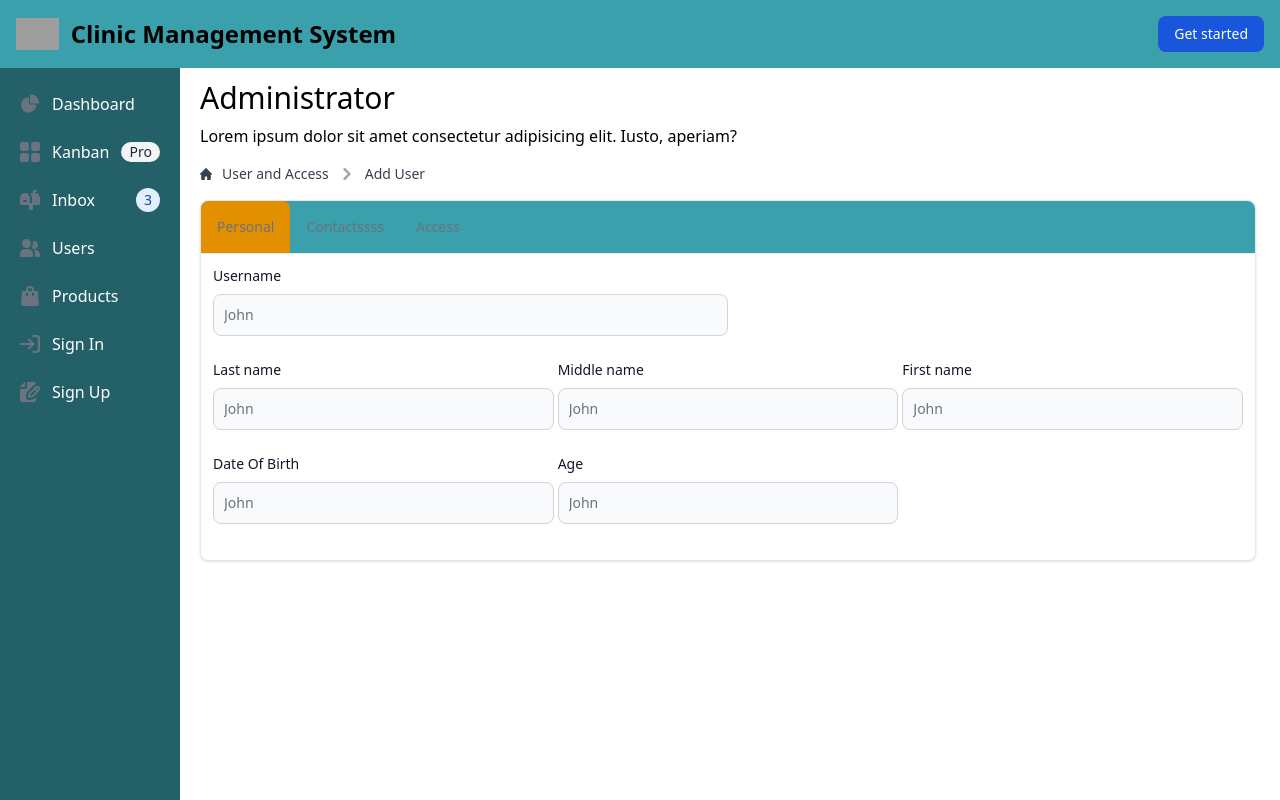
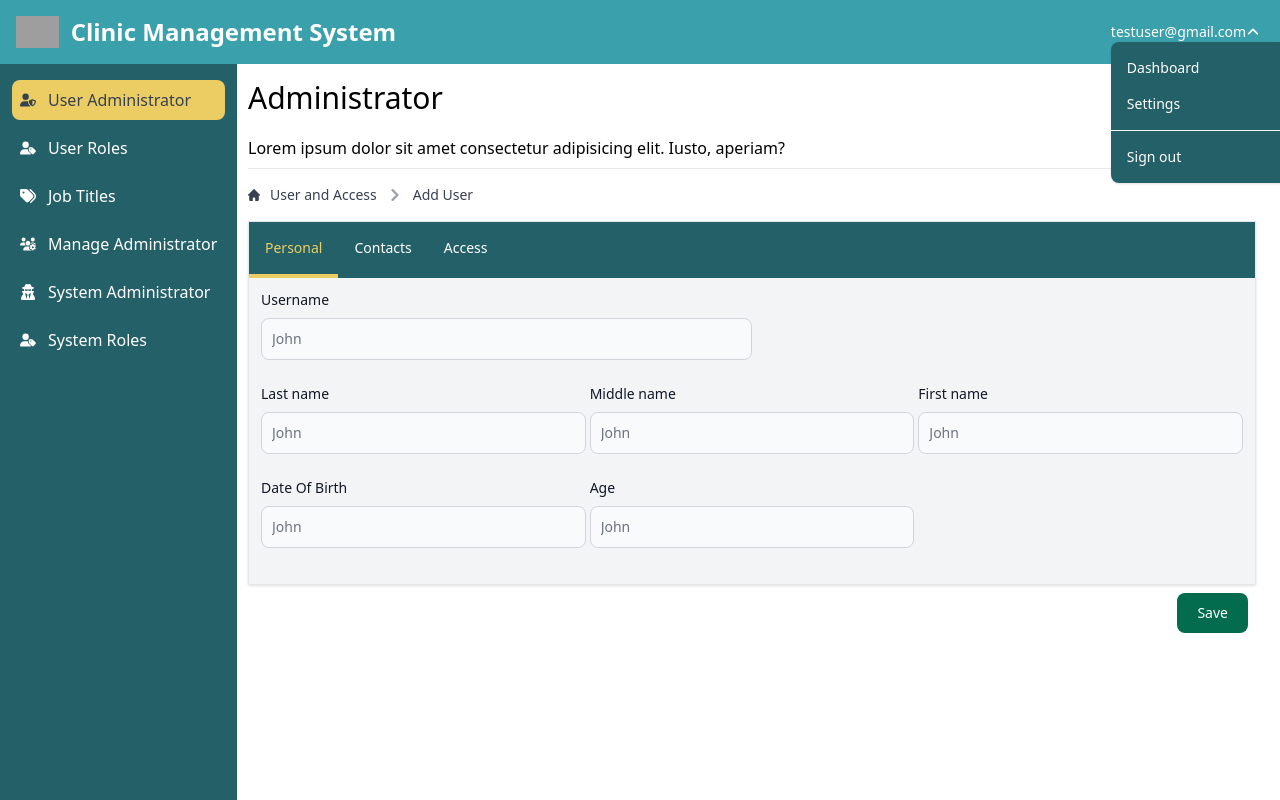
Before and after one commit to estrabillojm/clinic-management-ui, a React (Vite) app: page /Administrator in a window 1280 px wide. Built offline with nearby package versions, Linux system fonts and the light colour scheme; grey boxes are pictures that could not be loaded.

Commit message:
UI Update: Administrator Page

```diff
--- a/package.json
+++ b/package.json
@@ -10,16 +10,12 @@
     "preview": "vite preview"
   },
   "dependencies": {
-    "@fortawesome/fontawesome-svg-core": "^6.5.1",
-    "@fortawesome/free-regular-svg-icons": "^6.5.1",
-    "@fortawesome/free-solid-svg-icons": "^6.5.1",
-    "@fortawesome/react-fontawesome": "^0.2.0",
     "@reduxjs/toolkit": "^2.0.1",
-    "babel-plugin-macros": "^3.1.0",
     "dayjs": "^1.11.10",
     "flowbite": "^2.2.1",
     "react": "^18.2.0",
     "react-dom": "^18.2.0",
+    "react-icons": "^5.0.1",
     "react-redux": "^9.1.0",
     "react-router-dom": "^6.21.2"
   },
--- a/src/features/components/Header.tsx
+++ b/src/features/components/Header.tsx
@@ -1,10 +1,17 @@
 import { Breadcrumb } from "./Breadcrumb"
+import { NavLink } from "react-router-dom"
 
 export const Header = () => {
   return (
     <div className="mx-6 mb-4 flex flex-col gap-2 ml-screen border-20 border-red-800 ">
-        <span className="text-3xl">Administrator</span>
+        <div className="flex flex-row justify-between">
+          <span className="text-3xl">Administrator</span>
+          <NavLink to={'/Administrator'} className="text-white bg-gray-800 hover:bg-gray-900 focus:outline-none focus:ring-4 focus:ring-gray-300 font-medium rounded-lg text-sm px-5 py-2.5 me-2 mb-2 dark:bg-gray-800 dark:hover:bg-gray-700 dark:focus:ring-gray-700 dark:border-gray-700">
+          Back to Menu
+          </NavLink>
+        </div>
         <span className="text-md">Lorem ipsum dolor sit amet consectetur adipisicing elit. Iusto, aperiam?</span>
+        <hr className="h-px bg-gray-200 border-0 dark:bg-gray-700"></hr>
         <Breadcrumb />
     </div>
   )
--- a/src/features/components/Layout.tsx
+++ b/src/features/components/Layout.tsx
@@ -13,7 +13,7 @@ const Layout: React.FC<LayoutProps> = ({Navbar,Sidebar,Header,Content}) => {
             {Navbar}
         </section>
         <div className="flex flex-col">
-            <section className="ml-[11em] mt-20 flex flex-col">
+            <section className="ml-[14em] mt-20 flex flex-col">
                 {Header}
                 {Content}
             </section>
--- a/src/features/components/Navbar.tsx
+++ b/src/features/components/Navbar.tsx
@@ -1,21 +1,37 @@
-
+import { useState } from "react";
+import { FaAngleDown, FaAngleUp } from "react-icons/fa6";
 export const Navbar = () => {
+  const [dropdown,setDropdown] = useState(false)
+  console.log(dropdown)
   return (
     <>
         <nav className="bg-[#3AA0AC] dark:bg-gray-900 fixed  border-red-200 w-full">
             <div className="max-w-screen-xl flex flex-wrap items-center justify-between mx-auto p-4">
             <a href="https://flowbite.com/" className="flex items-center space-x-3 rtl:space-x-reverse">
                 <img src="https://flowbite.com/docs/images/logo.svg" className="h-8" alt="Flowbite Logo" />
-                <span className="self-center text-2xl font-semibold whitespace-nowrap dark:text-white">Clinic Management System</span>
+                <span className="self-center text-2xl font-semibold whitespace-nowrap text-white">Clinic Management System</span>
             </a>
-            <div className="flex md:order-2 space-x-3 md:space-x-0 rtl:space-x-reverse">
-                <button type="button" className="text-white bg-blue-700 hover:bg-blue-800 focus:ring-4 focus:outline-none focus:ring-blue-300 font-medium rounded-lg text-sm px-4 py-2 text-center dark:bg-blue-600 dark:hover:bg-blue-700 dark:focus:ring-blue-800">Get started</button>
-                {/* <button data-collapse-toggle="navbar-sticky" type="button" className="inline-flex items-center p-2 w-10 h-10 justify-center text-sm text-gray-500 rounded-lg md:hidden hover:bg-gray-100 focus:outline-none focus:ring-2 focus:ring-gray-200 dark:text-gray-400 dark:hover:bg-gray-700 dark:focus:ring-gray-600" aria-controls="navbar-sticky" aria-expanded="false">
-                    <span className="sr-only">Open main menu</span>
-                    <svg className="w-5 h-5" aria-hidden="true" xmlns="http://www.w3.org/2000/svg" fill="none" viewBox="0 0 17 14">
-                        <path stroke="currentColor" stroke-linecap="round" stroke-linejoin="round" stroke-width="2" d="M1 1h15M1 7h15M1 13h15"/>
-                    </svg>
-                </button> */}
+            <div className="relative">
+                <button id="dropdownAvatarNameButton" data-dropdown-toggle="dropdownAvatarName" className="flex items-center text-sm pe-1 font-medium text-white rounded-full hover:text-[#EBCD63] dark:hover:text-blue-500 md:me-0 dark:focus:ring-gray-700 dark:text-white" type="button" onClick={()=>setDropdown(!dropdown)}>
+                <span className="sr-only">Open user menu</span>
+                testuser@gmail.com
+                {
+                  !dropdown ? <FaAngleUp /> : <FaAngleDown />
+                }
+                </button>
+                <div id="dropdownAvatarName" className={`absolute z-10 ${!dropdown ? "" : "hidden"} bg-[#246068] divide-y divide-gray-100 rounded-lg shadow w-44 dark:bg-gray-700 dark:divide-gray-600`}>
+                  <ul className="py-2 text-sm text-white dark:text-gray-200" aria-labelledby="dropdownInformdropdownAvatarNameButtonationButton">
+                    <li>
+                      <a href="#" className="block px-4 py-2 hover:bg-gray-100 dark:hover:bg-gray-600 dark:hover:text-white">Dashboard</a>
+                    </li>
+                    <li>
+                      <a href="#" className="block px-4 py-2 hover:bg-gray-100 dark:hover:bg-gray-600 dark:hover:text-white">Settings</a>
+                    </li>
+                  </ul>
+                  <div className="py-2">
+                    <a href="#" className="block px-4 py-2 text-sm text-white hover:bg-gray-100 dark:hover:bg-gray-600 dark:text-gray-200 dark:hover:text-white">Sign out</a>
+                  </div>
+                </div>
             </div>
 
             </div>
--- a/src/features/components/Sidebar.tsx
+++ b/src/features/components/Sidebar.tsx
@@ -1,62 +1,34 @@
-import { Icons, IconName } from "./dumb/Icons";
+import { NavLink } from "react-router-dom";
+import { NavbarLinks, NavbarLink } from "./utils/NavbarLinks";
+import { useState } from "react";
+interface sidebarProps {
+    pageTitle: string
+}
 
+export const Sidebar = ({pageTitle}:sidebarProps) => {
+    const menus: NavbarLink[] = NavbarLinks({page:pageTitle});
+    const [activeLink, setActiveLink] = useState<number>(0);
 
-export const Sidebar = () => {
-
+    const handleActiveLink = (props:number) => {
+        setActiveLink(props)
+    }
     return (
         <>
-            <button data-drawer-target="logo-sidebar" data-drawer-toggle="logo-sidebar" aria-controls="logo-sidebar" type="button" className="inline-flex items-center p-2 mt-2 ms-3 text-sm text-gray-500 rounded-lg sm:hidden hover:bg-gray-100 focus:outline-none focus:ring-2 focus:ring-gray-200 dark:text-gray-400 dark:hover:bg-gray-700 dark:focus:ring-gray-600">
-                <span className="sr-only">Open sidebar</span>
-                <Icons Icon={IconName.OpenSidebar} />
-            </button>
-
-            <aside id="logo-sidebar" className="fixed transition-transform -translate-x-full sm:translate-x-0 top-[4.25em] h-screen" aria-label="Sidebar">
+            <aside id="logo-sidebar" className="fixed transition-transform -translate-x-full sm:translate-x-0 top-[4em] h-screen max-w-[15em]" aria-label="Sidebar">
                 <div className="h-full px-3 py-4 overflow-y-auto bg-[#246068] dark:bg-gray-800">
                     <ul className="space-y-2 font-medium">
-                        <li>
-                            <a href="#" className="flex items-center p-2 text-white rounded-lg dark:text-white hover:bg-[#E29000] dark:hover:bg-gray-700 hover:text-white group">
-                            <Icons Icon={IconName.Dashboard} />
-                            <span className="ms-3">Dashboard</span>
-                            </a>
+                        {menus.map((menu, index) => (
+                        <li key={index}>
+                            <NavLink
+                            to={menu.link}
+                            className={`flex items-center p-2 rounded-lg dark:text-white hover:bg-[#EBCD63] ${activeLink===index ? "bg-[#EBCD63] text-gray-700" : "text-white"} dark:hover:bg-gray-700 hover:text-gray-700 group`}
+                            onClick={()=>handleActiveLink(index)}
+                            >
+                            {menu.icon}
+                            <span className="ms-3">{menu.name}</span>
+                            </NavLink>
                         </li>
-                        <li>
-                            <a href="#" className="flex items-center p-2 text-white rounded-lg dark:text-white hover:bg-[#E29000] dark:hover:bg-gray-700 hover:text-white group">
-                            <Icons Icon={IconName.Kanban} />
-                            <span className="flex-1 ms-3 whitespace-nowrap">Kanban</span>
-                            <span className="inline-flex items-center justify-center px-2 ms-3 text-sm font-medium text-gray-800 bg-gray-100 rounded-full dark:bg-gray-700 dark:text-gray-300">Pro</span>
-                            </a>
-                        </li>
-                        <li>
-                            <a href="#" className="flex items-center p-2 text-white rounded-lg dark:text-white hover:bg-[#E29000] dark:hover:bg-gray-700 hover:text-white group">
-                            <Icons Icon={IconName.Inbox} />
-                            <span className="flex-1 ms-3 whitespace-nowrap">Inbox</span>
-                            <span className="inline-flex items-center justify-center w-3 h-3 p-3 ms-3 text-sm font-medium text-blue-800 bg-blue-100 rounded-full dark:bg-blue-900 dark:text-blue-300">3</span>
-                            </a>
-                        </li>
-                        <li>
-                            <a href="#" className="flex items-center p-2 text-white rounded-lg dark:text-white hover:bg-[#E29000] dark:hover:bg-gray-700 hover:text-white group">
-                            <Icons Icon={IconName.Users} />
-                            <span className="flex-1 ms-3 whitespace-nowrap">Users</span>
-                            </a>
-                        </li>
-                        <li>
-                            <a href="#" className="flex items-center p-2 text-white rounded-lg dark:text-white hover:bg-[#E29000] dark:hover:bg-gray-700 hover:text-white group">
-                            <Icons Icon={IconName.Product} />
-                            <span className="flex-1 ms-3 whitespace-nowrap">Products</span>
-                            </a>
-                        </li>
-                        <li>
-                            <a href="#" className="flex items-center p-2 text-white rounded-lg dark:text-white hover:bg-[#E29000] dark:hover:bg-gray-700 hover:text-white group">
-                            <Icons Icon={IconName.Signin} />
-                            <span className="flex-1 ms-3 whitespace-nowrap">Sign In</span>
-                            </a>
-                        </li>
-                        <li>
-                            <a href="#" className="flex items-center p-2 text-white rounded-lg dark:text-white hover:bg-[#E29000] dark:hover:bg-gray-700 hover:text-white group">
-                            <Icons Icon={IconName.Signout} />
-                            <span className="flex-1 ms-3 whitespace-nowrap">Sign Up</span>
-                            </a>
-                        </li>
+                        ))}
                     </ul>
                 </div>
             </aside>
--- /dev/null
+++ b/src/features/components/utils/NavbarLinks.tsx
@@ -0,0 +1,55 @@
+import { FaUserShield, FaUserTag, FaTags, FaUsersGear, FaUserSecret } from "react-icons/fa6";
+
+interface NavbarLinkProps {
+    page: string;
+}
+
+export interface NavbarLink {
+    name: string;
+    link: string;
+    icon: React.ReactElement;
+}
+
+export const NavbarLinks = ({ page }: NavbarLinkProps): NavbarLink[] => {
+    switch (page) {
+        case 'Administrator':
+            return [
+                {
+                name: 'User Administrator',
+                link: '/Administrator',
+                icon: <FaUserShield />
+                },
+                {
+                name: 'User Roles',
+                link: '/AdminRoles',
+                icon: <FaUserTag />
+                },
+                {
+                name: 'Job Titles',
+                link: '/JobTitles',
+                icon: <FaTags />
+                },
+                {
+                name: 'Manage Administrator',
+                link: '/ManageAdministrator',
+                icon: <FaUsersGear />
+                },
+                {
+                name: 'System Administrator',
+                link: '/Administrator',
+                icon: <FaUserSecret />
+                },
+                {
+                name: 'System Roles',
+                link: '/AdministratorRoles',
+                icon: <FaUserTag />
+                },
+        ];
+        default:
+            return [{
+                name: 'User Administrator',
+                link: '/Administrator',
+                icon: <FaUserShield />
+            }]
+    }
+};
--- a/src/features/views/AdministratorPage.tsx
+++ b/src/features/views/AdministratorPage.tsx
@@ -11,19 +11,25 @@ const AdministratorPage = () => {
         setTab(props)
 
     }
-    console.log(tabSelected)
 
     const content = (
-        <div className="min-w-[10em] mx-6 min-h-[20em] bg-white border border-gray-200 rounded-lg shadow hover:bg-gray-100 dark:bg-gray-800 dark:border-gray-700 dark:hover:bg-gray-700">
-            <ul className="flex flex-wrap rounded-t-lg text-sm font-medium text-center bg-[#3AA0AC] text-gray-500 border-b border-gray-200 dark:border-gray-700 dark:text-gray-400">
+        <div className="flex flex-col gap-2">
+        <div className="min-w-[10em] mx-6 min-h-[20em] bg-gray-100 border border-gray-200 shadow dark:bg-gray-800 dark:border-gray-700 dark:hover:bg-gray-700">
+            <ul className="flex flex-wrap text-sm font-medium text-center bg-[#246068] text-white dark:border-gray-700 dark:text-gray-400">
                 <li className="">
-                    <a href="#" aria-current="page" key={0} className={`inline-block p-4 rounded-t-lg  hover:text-gray-600 ${ tabSelected===0 ?"active:text-blue-600 bg-[#E29000]" : ""} hover:bg-[#E29000] dark:bg-gray-800 dark:text-blue-500`} onClick={()=> handleTabSwitch(0)}>Personal</a>
+                    <a href="#" aria-current="page" key={0} className={`inline-block p-4  hover:text-[#EBCD63] ${ tabSelected===0 ?"text-[#EBCD63] border-b-4 border-b-[#EBCD63]" : ""} hover:border-b-[#EBCD63] hover:border-b-4 hover:text-[#EBCD63] dark:bg-gray-800 dark:text-blue-500`}
+                    onClick={()=> handleTabSwitch(0)}
+                    >Personal</a>
                 </li>
                 <li className="">
-                    <a href="#" key={1} className={`inline-block p-4 rounded-t-lg  hover:text-gray-600 ${ tabSelected===1 ?"active:text-blue-600 bg-[#E29000]" : ""} hover:bg-[#E29000] dark:hover:bg-gray-800 dark:hover:text-gray-300`} onClick={()=> handleTabSwitch(1)}>Contactssss</a>
+                    <a href="#" aria-current="page" key={1} className={`inline-block p-4  hover:text-[#EBCD63] ${ tabSelected===1 ?"text-[#EBCD63] border-b-4 border-b-[#EBCD63]" : ""} hover:border-b-[#EBCD63] hover:border-b-4  hover:text-[#EBCD63] dark:hover:bg-gray-800 dark:hover:text-gray-300`}
+                    onClick={()=> handleTabSwitch(1)}
+                    >Contacts</a>
                 </li>
                 <li className="">
-                    <a href="#" key={2} className={`inline-block p-4 rounded-t-lg  hover:text-gray-600 ${ tabSelected===2 ?"active:text-blue-600 bg-[#E29000]" : ""} hover:bg-[#E29000] dark:hover:bg-gray-800 dark:hover:text-gray-300`} onClick={()=> handleTabSwitch(2)}>Access</a>
+                    <a href="#" aria-current="page" key={2} className={`inline-block p-4  hover:text-[#EBCD63] ${ tabSelected===2 ?"text-[#EBCD63] border-b-4 border-b-[#EBCD63]" : ""} hover:border-b-[#EBCD63] hover:border-b-4  hover:text-[#EBCD63] dark:hover:bg-gray-800 dark:hover:text-gray-300`}
+                    onClick={()=> handleTabSwitch(2)}
+                    >Access</a>
                 </li>
             </ul>
             <form>
@@ -59,15 +65,44 @@ const AdministratorPage = () => {
                                 </div>
                             </div>
                         </div>
-                    ):
+                    ) :
                     tabSelected===1 ? (
-                        <div className="grid gap-6 mb-6 md:grid-cols-2"></div>
-                    ):
-                    tabSelected===2 (
-                        <div className="grid gap-6 mb-6 md:grid-cols-2"></div>
-                    )
+                        <div className="grid gap-6 mb-6 md:grid-row-1 p-3">
+                            <div>
+                                <h4><strong>Note:</strong><i> The username will be auto-generated after saving and the password will be the default password set in settings </i></h4>
+                            </div>
+                            <div className="grid grid-cols-3 gap-1">
+                                <div>
+                                    <label htmlFor="phone_number" className="block mb-2 text-sm font-medium text-gray-900 dark:text-white">Phone Number</label>
+                                    <input type="text" id="phone_number" className="bg-gray-50 border border-gray-300 text-gray-900 text-sm rounded-lg focus:ring-blue-500 focus:border-blue-500 block w-full p-2.5 dark:bg-gray-700 dark:border-gray-600 dark:placeholder-gray-400 dark:text-white dark:focus:ring-blue-500 dark:focus:border-blue-500" placeholder="John" required />
+                                </div>
+                                <div>
+                                    <label htmlFor="email" className="block mb-2 text-sm font-medium text-gray-900 dark:text-white">Email</label>
+                                    <input type="email" id="email" className="bg-gray-50 border border-gray-300 text-gray-900 text-sm rounded-lg focus:ring-blue-500 focus:border-blue-500 block w-full p-2.5 dark:bg-gray-700 dark:border-gray-600 dark:placeholder-gray-400 dark:text-white dark:focus:ring-blue-500 dark:focus:border-blue-500" placeholder="John" required />
+                                </div>
+                            </div>
+                        </div>
+                    ) :
+                    tabSelected===2 ? (
+                        <div className="grid gap-6 mb-6 md:grid-cols-2 p-3">
+                            <div className="grid grid-cols-3 gap-1">
+                                <div>
+                                    <label htmlFor="system_role" className="block mb-2 text-sm font-medium text-gray-900 dark:text-white">System Role</label>
+                                    <input type="text" id="system_role" className="bg-gray-50 border border-gray-300 text-gray-900 text-sm rounded-lg focus:ring-blue-500 focus:border-blue-500 block w-full p-2.5 dark:bg-gray-700 dark:border-gray-600 dark:placeholder-gray-400 dark:text-white dark:focus:ring-blue-500 dark:focus:border-blue-500" placeholder="John" required />
+                                </div>
+                                <div>
+                                    <label htmlFor="user_role" className="block mb-2 text-sm font-medium text-gray-900 dark:text-white">User Role</label>
+                                    <input type="text" id="user_role" className="bg-gray-50 border border-gray-300 text-gray-900 text-sm rounded-lg focus:ring-blue-500 focus:border-blue-500 block w-full p-2.5 dark:bg-gray-700 dark:border-gray-600 dark:placeholder-gray-400 dark:text-white dark:focus:ring-blue-500 dark:focus:border-blue-500" placeholder="John" required />
+                                </div>
+                            </div>
+                        </div>
+                    ) : null
                 }
             </form>
+        </div>
+        <div className="flex justify-end mr-6">
+            <button type="button" className="focus:outline-none text-white bg-green-700 hover:bg-green-800 focus:ring-4 focus:ring-green-300 font-medium rounded-lg text-sm px-5 py-2.5 me-2 mb-2 dark:bg-green-600 dark:hover:bg-green-700 dark:focus:ring-green-800">Save</button>
+        </div>
         </div>
     )
   return (
@@ -75,7 +110,7 @@ const AdministratorPage = () => {
         <Layout
         Navbar={<Navbar/>}
         Header={<Header />}
-        Sidebar={<Sidebar/>}
+        Sidebar={<Sidebar pageTitle='Administrator'/>}
         Content={content}
         />
     </div>
```
Also changed, not shown: 1 other file (tests, documents, lock files or other folders).
